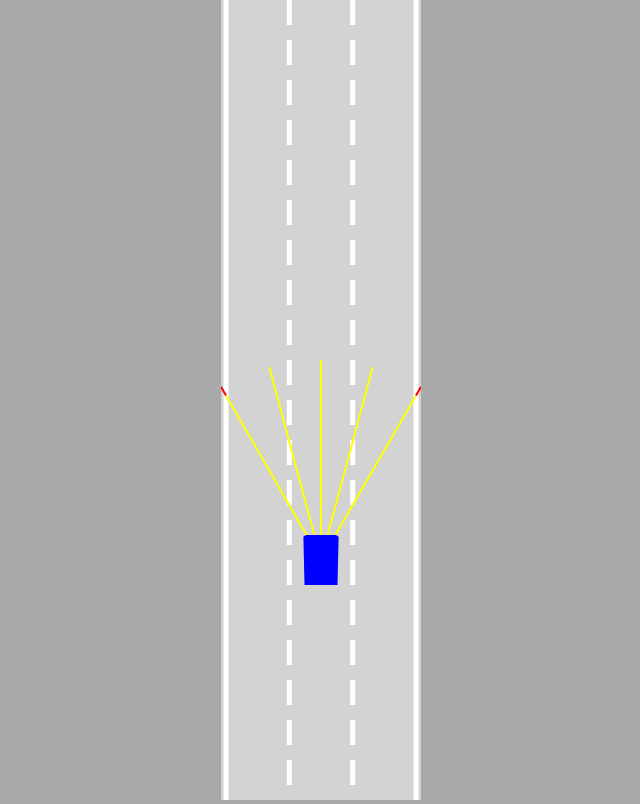
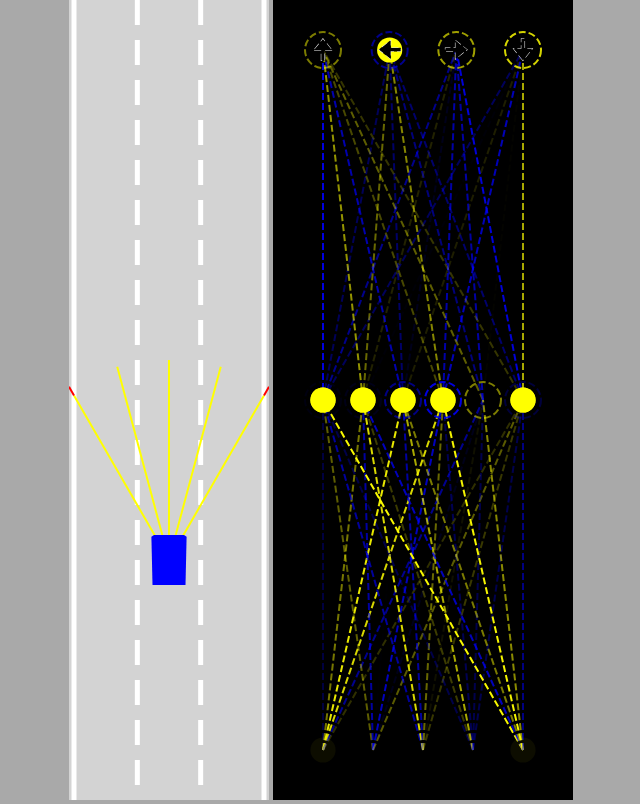
Before and after one commit to urus-shaitan/SelfDrivingCarRadu, a plain HTML site: page index.html in a window 1280 px wide. Shown: the whole page, without its empty margins (319-959 px from the left). Drawn offline with Linux system fonts and the light colour scheme.

Commit message:
Added neuron visualizer

```diff
--- a/car.js
+++ b/car.js
@@ -59,8 +59,6 @@ class Car {
         s => s == null ? 0 : 1 - s.offset
       );
       const outputs = NeuralNetwork.feedForward(offsets, this.brain);
-
-      console.log(outputs);
 
       if (this.useBrain) {
         this.controls.forward = outputs[0];
--- a/index.html
+++ b/index.html
@@ -9,9 +9,11 @@
 </head>
 
 <body>
-  <canvas id="myCanvas"></canvas>
+  <canvas id="carCanvas"></canvas>
+  <canvas id="networkCanvas"></canvas>
   <script src="utils.js"></script>
   <script src="network.js"></script>
+  <script src="visualizer.js"></script>
   <script src="sensor.js"></script>
   <script src="road.js"></script>
   <script src="controls.js"></script>
--- a/network.js
+++ b/network.js
@@ -30,7 +30,6 @@ class Level {
     this.biases = new Array(outputCount);
 
     this.weights = [];
-    console.log(this.inputs);
     for(let i=0; i<inputCount; i++) {
        this.weights[i] = new Array(outputCount);
     }
--- a/script.js
+++ b/script.js
@@ -1,29 +1,41 @@
-const canvas = document.getElementById("myCanvas");
-canvas.height = window.innerHeight;
-canvas.width = 200;
+const carCanvas = document.getElementById("carCanvas");
+carCanvas.height = window.innerHeight;
+carCanvas.width = 200;
 
-const ctx = canvas.getContext("2d");
+const networkCanvas = document.getElementById("networkCanvas");
+networkCanvas.height = window.innerHeight;
+networkCanvas.width = 300;
+
+const carCtx = carCanvas.getContext("2d");
+const networkCtx = networkCanvas.getContext("2d");
+
 const road = new Road(100, 190);
 const car = new Car(road.getLaneCenter(1), 400, 30, 50, "AI", 3);
 
 const traffic = [
-  new Car(road.getLaneCenter(1), 100, 30, 50, "DUMMY", 2)
+  new Car(road.getLaneCenter(1), 100, 30, 50, "DUMMY", 2),
+  new Car(road.getLaneCenter(0), 280, 30, 50, "DUMMY", 2)
 ]
 
 animate();
 
-function animate() {
-
+function animate(time) {
   traffic.forEach(t => t.update(road.borders, []));
 
   car.update(road.borders, traffic);
-  canvas.height = window.innerHeight;
-  ctx.save();
-  ctx.translate(0, -car.y + canvas.height * 0.7);
-  road.draw(ctx);
-  car.draw(ctx, "blue");
-  traffic.forEach(t => t.draw(ctx, "red"));
 
-  ctx.restore();
+  carCanvas.height = window.innerHeight;
+  networkCanvas.height = window.innerHeight;
+
+  carCtx.save();
+  carCtx.translate(0, -car.y + carCanvas.height * 0.7);
+  road.draw(carCtx);
+  car.draw(carCtx, "blue");
+  traffic.forEach(t => t.draw(carCtx, "red"));
+  carCtx.restore();
+
+  networkCtx.lineDashOffset =- time/100;
+
+  Visualizer.drawNetwork(networkCtx, car.brain);
   requestAnimationFrame(animate);
 }
--- a/style.css
+++ b/style.css
@@ -10,6 +10,10 @@ body {
   text-align: center;
 }
 
-#myCanvas {
+#carCanvas {
   background-color: lightgray;
 }
+
+#networkCanvas {
+  background-color: black;
+}
--- a/utils.js
+++ b/utils.js
@@ -39,3 +39,11 @@ function polysIntersect(poly1, poly2) {
   }
   return false;
 }
+
+function getRGBA(value) {
+  const alpha = Math.abs(value);
+  const R = value < 0 ? 0 : 255;
+  const G = R;
+  const B = value > 0 ? 0 : 255;
+  return "rgba(" + R + "," + G + "," + B + "," + alpha + ")";
+}
--- /dev/null
+++ b/visualizer.js
@@ -0,0 +1,98 @@
+class Visualizer {
+    static drawNetwork(ctx, network){
+        const margin = 50;
+        const left = margin;
+        const top = margin;
+        const width = ctx.canvas.width - margin*2;
+        const height = ctx.canvas.height - margin*2;
+
+        // Visualizer.drawLevel(ctx, network.levels[0],
+        //     left, top,
+        //     width, height
+        // );
+        const levelHeight = height/network.levels.length;
+        for(let i=network.levels.length-1; i>=0; i--){
+          const levelTop = top + lerp(
+            height-levelHeight,
+            0,
+            network.levels.length == 1
+              ? 0.5
+              : i/(network.levels.length-1)
+            );
+          ctx.setLineDash([7,3]);
+          Visualizer.drawLevel(ctx, network.levels[i],
+            left, levelTop,
+            width, levelHeight,
+            i==network.levels.length-1
+              ? ['🠉','🠈','🠊','🠋']
+              : []
+          );
+        }
+    }
+
+    static drawLevel(ctx, level,
+        left, top,
+        width, height,
+        outputLabels) {
+      const {inputs, outputs, weights, biases} = level;
+        const right = left + width;
+      const bottom = top + height;
+
+      const nodeRadius = 18;
+
+      for(let i=0; i< inputs.length; i++)
+        for(let j=0; j< outputs.length; j++){
+          ctx.beginPath();
+          ctx.moveTo(Visualizer.#getNodeX(inputs, i, left, right), bottom);
+          ctx.lineTo(Visualizer.#getNodeX(outputs, j, left, right), top);
+          ctx.lineWidth = 2;
+          ctx.strokeStyle = getRGBA(weights[i][j]);
+          ctx.stroke();
+        }
+
+        for(let i=0; i< outputs.length; i++){
+          const x = Visualizer.#getNodeX(outputs, i, left, right);;
+
+          ctx.beginPath();
+          ctx.arc(x, top, nodeRadius, 0, Math.PI*2);
+          ctx.strokeStyle = getRGBA(biases[i]);
+          ctx.stroke();
+        }
+
+      for(let i=0; i< inputs.length; i++){
+        const x = Visualizer.#getNodeX(inputs, i, left, right);
+
+        ctx.beginPath();
+        ctx.arc(x, bottom, nodeRadius *0.7, 0, Math.PI*2);
+        ctx.fillStyle = getRGBA(inputs[i]);
+        ctx.fill();
+      }
+
+      for(let i=0; i< outputs.length; i++){
+        const x = Visualizer.#getNodeX(outputs, i, left, right);;
+
+        ctx.beginPath();
+        ctx.arc(x, top, nodeRadius * 0.7, 0, Math.PI*2);
+        ctx.fillStyle = getRGBA(outputs[i]);;
+        ctx.fill();
+
+        if(outputLabels[i]) {
+          ctx.beginPath();
+          ctx.textAlign = "center";
+          ctx.textBaseline = "middle";
+          ctx.fillStyle = "black";
+          ctx.strokeStyle = "white";
+          ctx.font = (nodeRadius*1.5)+"px Arial";
+          ctx.fillText(outputLabels[i], x, top + nodeRadius*0.1);
+          ctx.lineWidth = 0.5;
+          ctx.strokeText(outputLabels[i], x, top + nodeRadius*0.1);
+        }
+      }
+    }
+
+    static #getNodeX(nodes, index, left, right){
+      return lerp(left, right,
+        nodes.length == 1 ? 0.5 : index/(nodes.length - 1)
+      );
+    }
+}
```
